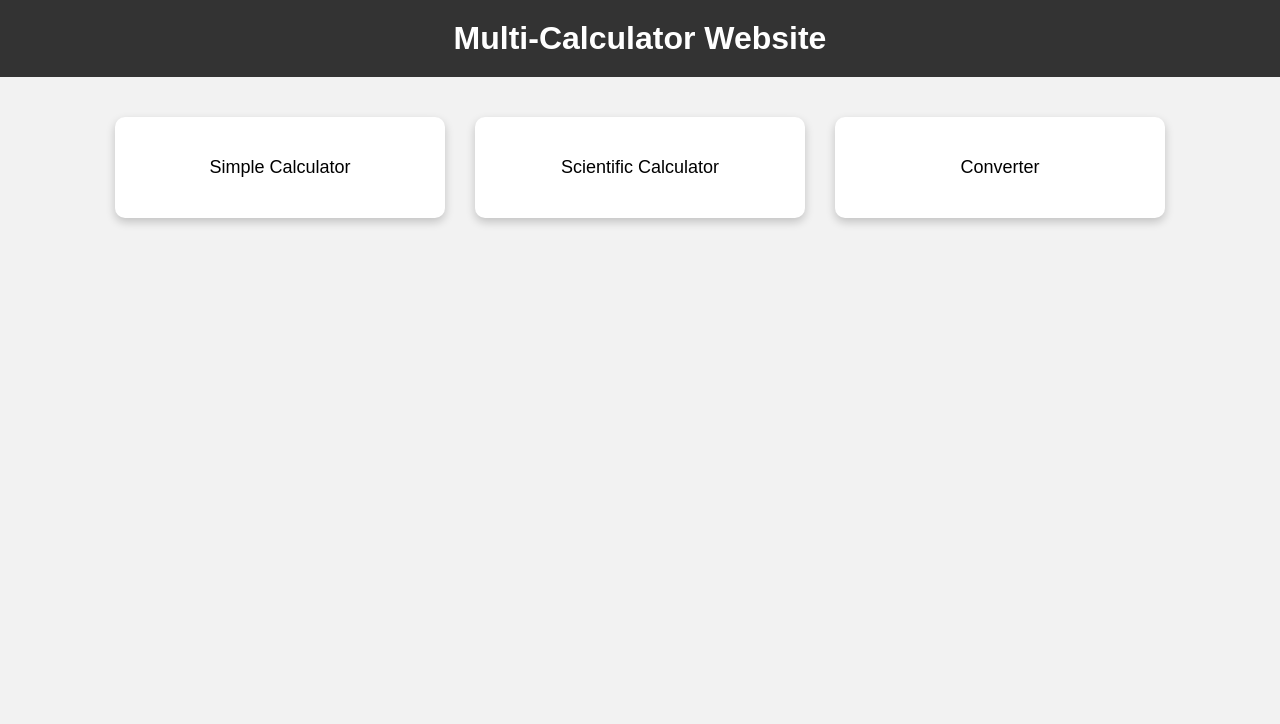
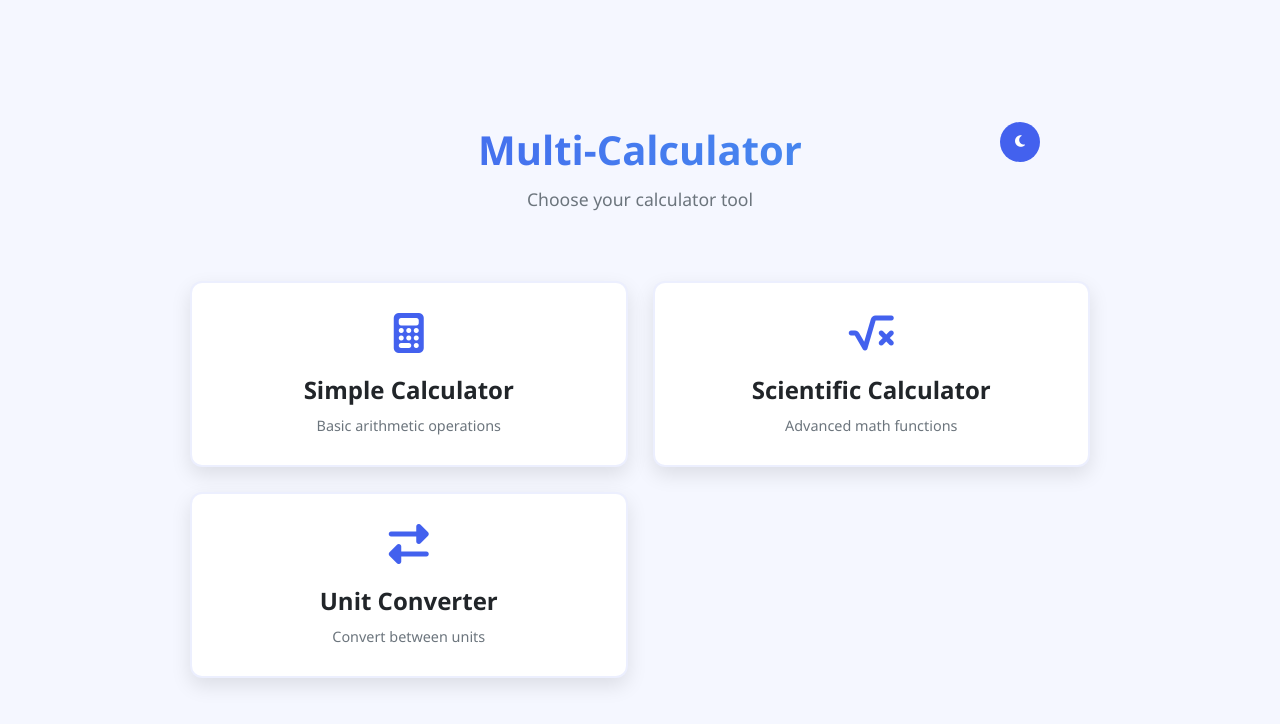
Before and after one commit to Abhinava2003/Multicalculator, a plain HTML site: page index.html in a window 1280 px wide. Drawn offline with Linux system fonts and the light colour scheme.

Commit message:
index.html

```diff
--- a/index.html
+++ b/index.html
@@ -2,15 +2,230 @@
 <html lang="en">
 <head>
   <meta charset="UTF-8">
+  <meta name="viewport" content="width=device-width, initial-scale=1.0">
   <title>Multi Calculator</title>
-  <link rel="stylesheet" href="style.css">
+  <link rel="stylesheet" href="https://cdnjs.cloudflare.com/ajax/libs/font-awesome/6.4.0/css/all.min.css">
+  <style>
+    :root {
+      --primary: #4361ee;
+      --primary-light: #4895ef;
+      --dark: #212529;
+      --light: #f8f9fa;
+      --gray: #6c757d;
+      --border-radius: 12px;
+      --shadow: 0 8px 20px rgba(0,0,0,0.1);
+      --transition: all 0.3s ease;
+    }
+
+    * {
+      margin: 0;
+      padding: 0;
+      box-sizing: border-box;
+      font-family: 'Segoe UI', Tahoma, Geneva, Verdana, sans-serif;
+    }
+
+    body {
+      background-color: #f5f7ff;
+      color: var(--dark);
+      min-height: 100vh;
+      display: flex;
+      flex-direction: column;
+      justify-content: center;
+      align-items: center;
+      padding: 20px;
+      transition: var(--transition);
+    }
+
+    .header {
+      text-align: center;
+      margin-bottom: 40px;
+      position: relative;
+      width: 100%;
+      max-width: 800px;
+    }
+
+    .theme-toggle {
+      position: absolute;
+      top: 0;
+      right: 0;
+      background: var(--primary);
+      color: white;
+      border: none;
+      width: 40px;
+      height: 40px;
+      border-radius: 50%;
+      cursor: pointer;
+      display: flex;
+      align-items: center;
+      justify-content: center;
+      transition: var(--transition);
+    }
+
+    .theme-toggle:hover {
+      background: var(--primary-light);
+      transform: scale(1.1);
+    }
+
+    h1.title {
+      font-size: 2.5rem;
+      margin-bottom: 10px;
+      color: var(--primary);
+      font-weight: 700;
+      background: linear-gradient(to right, var(--primary), var(--primary-light));
+      -webkit-background-clip: text;
+      -webkit-text-fill-color: transparent;
+    }
+
+    .subtitle {
+      color: var(--gray);
+      font-size: 1.1rem;
+      margin-bottom: 30px;
+    }
+
+    .panel-container {
+      display: grid;
+      grid-template-columns: repeat(auto-fit, minmax(300px, 1fr));
+      gap: 25px;
+      width: 100%;
+      max-width: 900px;
+    }
+
+    .panel {
+      background: white;
+      border-radius: var(--border-radius);
+      padding: 30px;
+      text-align: center;
+      text-decoration: none;
+      color: var(--dark);
+      box-shadow: var(--shadow);
+      transition: var(--transition);
+      display: flex;
+      flex-direction: column;
+      align-items: center;
+      border: 2px solid rgba(67, 97, 238, 0.1);
+    }
+
+    .panel:hover {
+      transform: translateY(-5px);
+      box-shadow: 0 12px 25px rgba(0,0,0,0.15);
+      border-color: var(--primary);
+    }
+
+    .panel i {
+      font-size: 2.5rem;
+      margin-bottom: 20px;
+      color: var(--primary);
+    }
+
+    .panel h2 {
+      font-size: 1.5rem;
+      margin-bottom: 10px;
+    }
+
+    .panel p {
+      color: var(--gray);
+      font-size: 0.9rem;
+    }
+
+    /* Dark mode styles */
+    body.dark-mode {
+      background-color: #121212;
+      color: #e0e0e0;
+    }
+
+    body.dark-mode .panel {
+      background: #1e1e1e;
+      border-color: #333;
+    }
+
+    body.dark-mode .subtitle,
+    body.dark-mode .panel p {
+      color: #aaa;
+    }
+
+    /* Responsive adjustments */
+    @media (max-width: 768px) {
+      h1.title {
+        font-size: 2rem;
+      }
+
+      .panel-container {
+        grid-template-columns: 1fr;
+      }
+    }
+
+    @media (max-width: 480px) {
+      h1.title {
+        font-size: 1.8rem;
+      }
+
+      .header {
+        margin-bottom: 20px;
+      }
+
+      .panel {
+        padding: 20px;
+      }
+    }
+  </style>
 </head>
 <body>
-  <h1 class="title">Multi-Calculator Website</h1>
+  <div class="header">
+    <button class="theme-toggle" id="themeToggle">
+      <i class="fas fa-moon"></i>
+    </button>
+    <h1 class="title">Multi-Calculator</h1>
+    <p class="subtitle">Choose your calculator tool</p>
+  </div>
+
   <div class="panel-container">
-    <a href="simple.html" class="panel">Simple Calculator</a>
-    <a href="scientific.html" class="panel">Scientific Calculator</a>
-    <a href="converter.html" class="panel">Converter</a>
+    <a href="simple.html" class="panel">
+      <i class="fas fa-calculator"></i>
+      <h2>Simple Calculator</h2>
+      <p>Basic arithmetic operations</p>
+    </a>
+
+    <a href="scientific.html" class="panel">
+      <i class="fas fa-square-root-alt"></i>
+      <h2>Scientific Calculator</h2>
+      <p>Advanced math functions</p>
+    </a>
+
+    <a href="converter.html" class="panel">
+      <i class="fas fa-exchange-alt"></i>
+      <h2>Unit Converter</h2>
+      <p>Convert between units</p>
+    </a>
   </div>
+
+  <script>
+    // Theme functionality
+    const themeToggle = document.getElementById('themeToggle');
+
+    // Check for saved theme preference or use preferred color scheme
+    function applyThemePreference() {
+      const preferredTheme = localStorage.getItem('themePreference') ||
+                            (window.matchMedia('(prefers-color-scheme: dark)').matches ? 'dark' : 'light');
+
+      if (preferredTheme === 'dark') {
+        document.body.classList.add('dark-mode');
+        themeToggle.innerHTML = '<i class="fas fa-sun"></i>';
+      }
+    }
+
+    // Toggle theme
+    function toggleTheme() {
+      document.body.classList.toggle('dark-mode');
+      const isDark = document.body.classList.contains('dark-mode');
+      localStorage.setItem('themePreference', isDark ? 'dark' : 'light');
+      themeToggle.innerHTML = isDark ? '<i class="fas fa-sun"></i>' : '<i class="fas fa-moon"></i>';
+    }
+
+    // Event listeners
+    themeToggle.addEventListener('click', toggleTheme);
+
+    // Apply theme on load
+    document.addEventListener('DOMContentLoaded', applyThemePreference);
+  </script>
 </body>
 </html>
```
